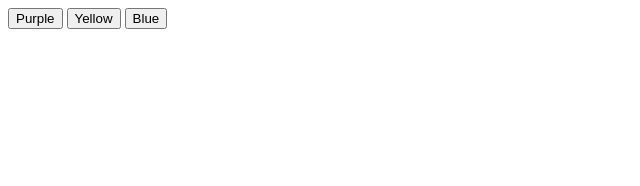
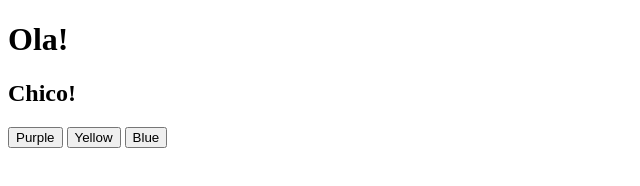
Before and after one commit to mmatyj/learninggit, a plain HTML site: page index.html in a window 1280 px wide. Shown: the whole page, without its empty margins (0-640 px from the left). Drawn offline with nearby package versions, Linux system fonts and the light colour scheme; files that its build step writes are made by us from their sources.

Commit message:
Add headlines

```diff
--- a/index.html
+++ b/index.html
@@ -2,10 +2,12 @@
 <html>
 	<head>
 		<meta charset="UTF-8">
-		<title>Buttons</title>
+		<title>commands</title>
 		<link rel="stylesheet" type="text/css" href="style.css">
 	</head>
 	<body>
+		<h1>Ola!</h1>
+		<h2>Chico!</h2>
 		<button class="btn-purple">Purple</button>
 		<button class="btn-yellow">Yellow</button>
 		<button class="btn-blue">Blue</button>
```
